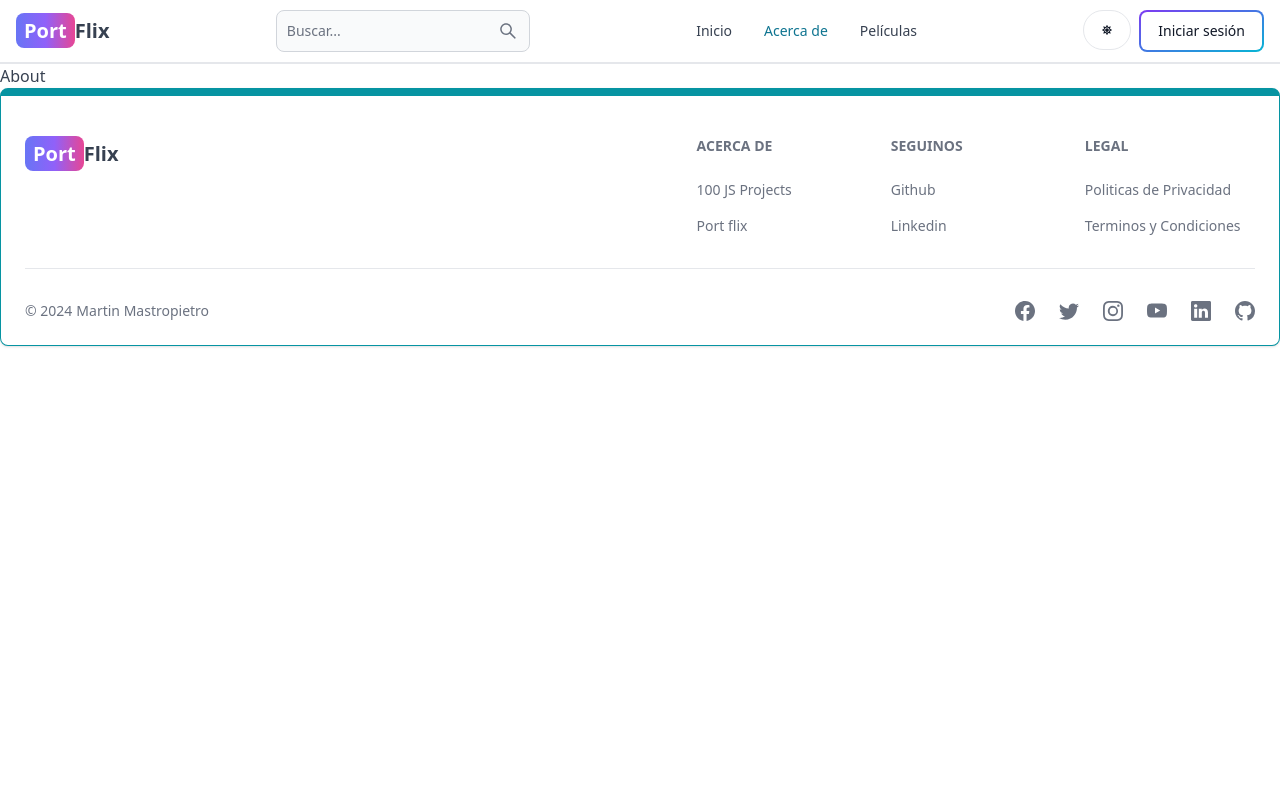
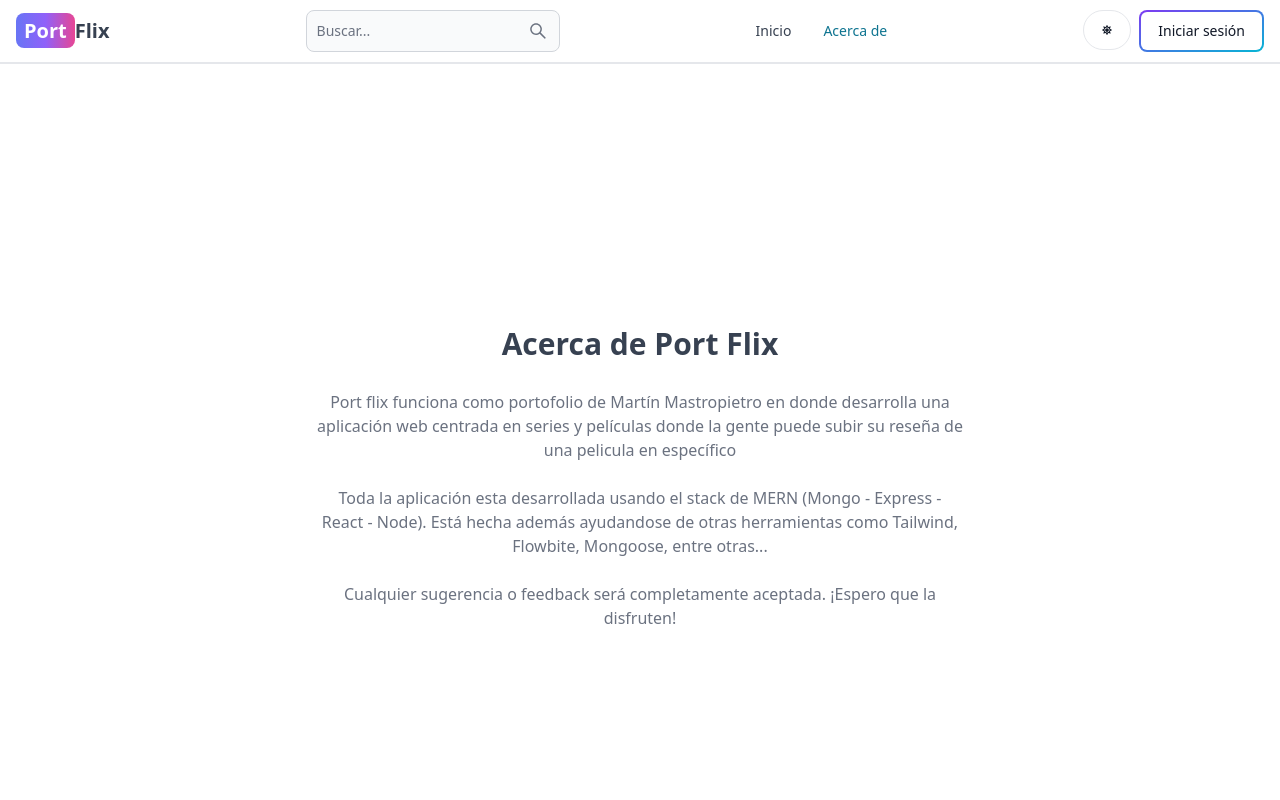
Before and after one commit to Martin385/mern-portfolio, a React (Vite) app in the folder client/: page /about in a window 1280 px wide. Shown: the top 800 px of the page. Built offline with nearby package versions, Linux system fonts and the light colour scheme; no server answers.

Commit message:
Complete about page

```diff
--- a/client/src/components/Header.jsx
+++ b/client/src/components/Header.jsx
@@ -117,9 +117,9 @@ export default function Header() {
         <Navbar.Link active={path === '/about'} as={'div'}>
           <Link to='/about'>Acerca de</Link>
         </Navbar.Link>
-        <Navbar.Link active={path === '/projects'} as={'div'}>
+        {/* <Navbar.Link active={path === '/projects'} as={'div'}>
           <Link to='/projects'>Películas</Link>
-        </Navbar.Link>
+        </Navbar.Link> */}
       </Navbar.Collapse>
     </Navbar>
   );
--- a/client/src/pages/About.jsx
+++ b/client/src/pages/About.jsx
@@ -1,7 +1,24 @@
-import React from 'react'
+import React from "react";
 
 export default function About() {
   return (
-    <div>About</div>
-  )
+    <div className="min-h-screen flex items-center justify-center">
+      <div className="max-w-2xl mx-auto p-3 text-center">
+        <div>
+          <h1 className="text-3xl font-semibold text-center my-7">
+            Acerca de Port Flix
+          </h1>
+          <div className="text-md text-gray-500 flex flex-col gap-6">
+            <p>
+              Port flix funciona como portofolio de Martín Mastropietro en donde
+              desarrolla una aplicación web centrada en series y películas donde
+              la gente puede subir su reseña de una pelicula en específico
+            </p>
+            <p>Toda la aplicación esta desarrollada usando el stack de MERN (Mongo - Express - React - Node). Está hecha además ayudandose de otras herramientas como Tailwind, Flowbite, Mongoose, entre otras...</p>
+            <p>Cualquier sugerencia o feedback será completamente aceptada. ¡Espero que la disfruten!</p>
+          </div>
+        </div>
+      </div>
+    </div>
+  );
 }
--- a/client/src/pages/Projects.jsx
+++ b/client/src/pages/Projects.jsx
@@ -1,7 +1,11 @@
-import React from 'react'
-
+import React from "react";
+import CallToAction from "../components/CallToAction";
 export default function Projects() {
   return (
-    <div>Projects</div>
-  )
+    <div className="min-h-screen max-w-2xl mx-auto flex justify-center items-center flex-col gap-6 p-3">
+      <h1 className="text-3xl font-semibold">Pleículas</h1>
+      <p className="text-md text-gray-500">gfdgfdgdfgfd</p>
+      <CallToAction />
+    </div>
+  );
 }
```
